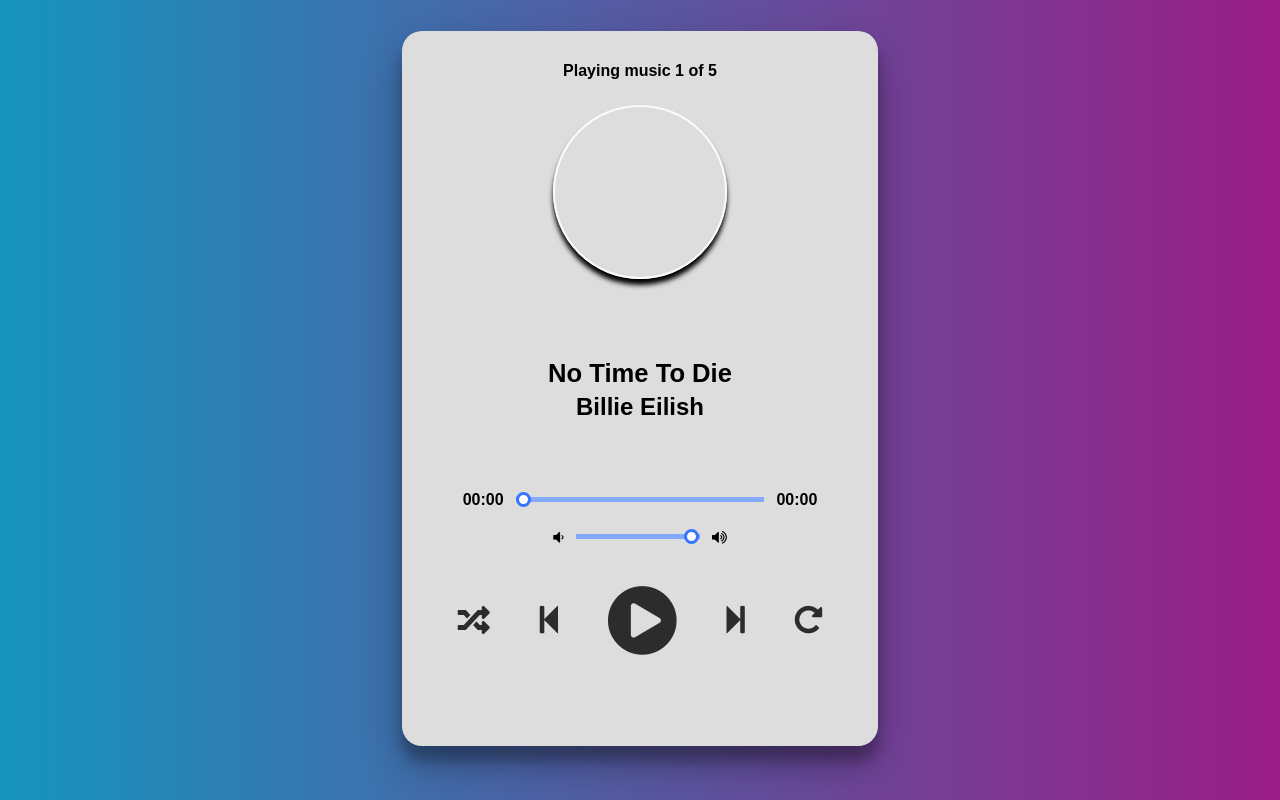
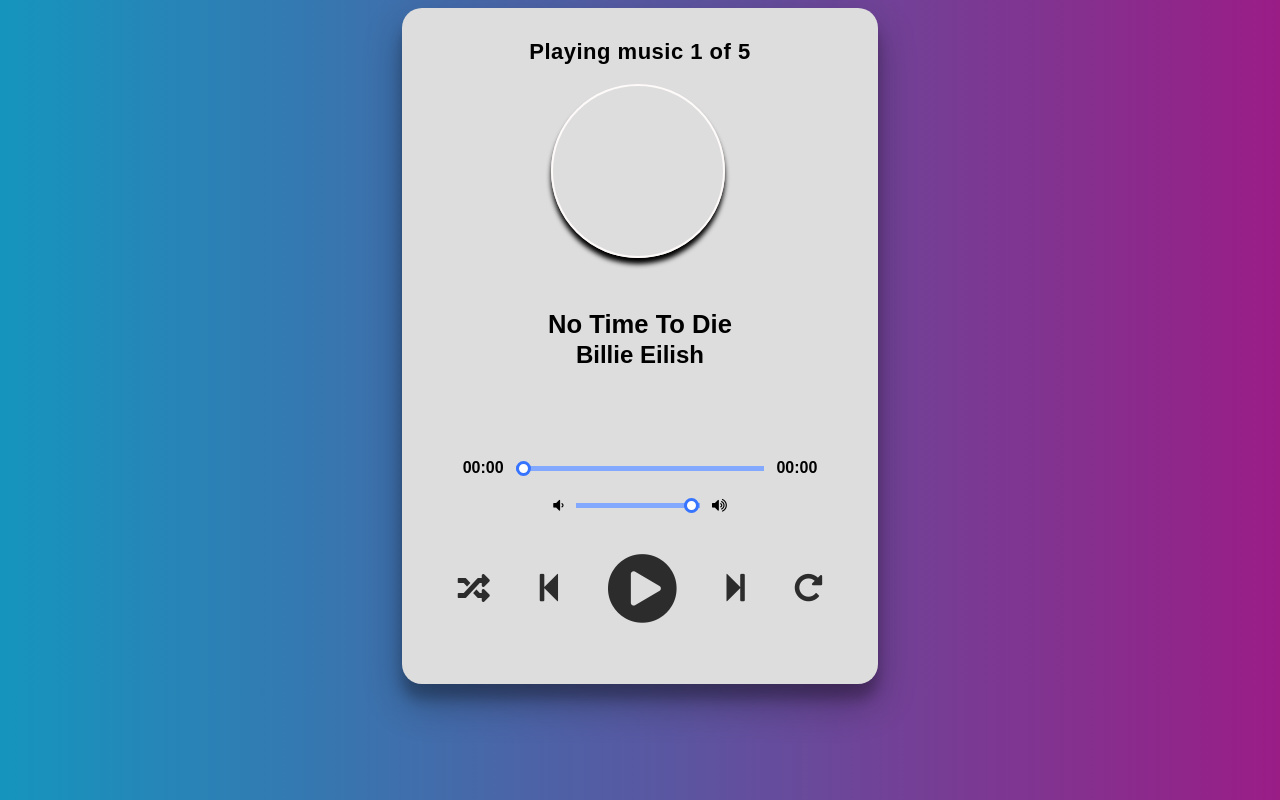
Before and after one commit to AlenaVas98/WB_l2_Music-player, a plain HTML site: page index.html in a window 1280 px wide. Drawn offline with Linux system fonts and the light colour scheme.

Commit message:
changed css and html

```diff
--- a/index.html
+++ b/index.html
@@ -20,12 +20,14 @@
     <div class="player">
       <div class="wrapper">
         <div class="details">
-          <div class="now-playing">PLAYING x OF y</div>
-          <div class="track-visualisation">
-            <canvas class="canvasPosition"></canvas>
+          <div class="canvas_box">
+            <div class="now-playing">PLAYING x OF y</div>
+            <div class="track-visualisation">
+              <canvas id="canvas" class="canvasPosition"></canvas>
+            </div>
+            <div class="track-name">Track Name</div>
+            <div class="track-artist">Track Artist</div>
           </div>
-          <div class="track-name">Track Name</div>
-          <div class="track-artist">Track Artist</div>
         </div>
 
         <div class="slider_container">
--- a/src/js/index.js
+++ b/src/js/index.js
@@ -20,11 +20,14 @@
 let visualisation = true;
 
 let audio = current_track;
+
+let container = document.querySelector(".canvas_box");
+
 // данные для создания звуковых волн
-let C = document.querySelector("canvas"),
+let C = document.getElementById("canvas"),
   $ = C.getContext("2d"),
-  W = (C.width = innerWidth),
-  H = (C.height = innerHeight),
+  W = (C.width = container.clientWidth),
+  H = (C.height = container.clientHeight),
   centerX = W / 2,
   centerY = H / 2,
   radius,
@@ -42,29 +45,28 @@
   {
     name: "No Time To Die",
     artist: "Billie Eilish",
-    music: "src/style/music/Billie_Eilish_-_No_Time_To_Die_68398336.mp3",
+    music: "src/music/Billie_Eilish_-_No_Time_To_Die_68398336.mp3",
   },
   {
     name: "Falling Down",
     artist: "Wid Cards",
-    music: "src/style/music/Gavin_DeGraw_-_Fire_29572564 copy.mp3",
+    music: "src/music/Gavin_DeGraw_-_Fire_29572564 copy.mp3",
   },
   {
     name: "I Bet My Life",
     artist: "Imagine_Dragons",
-    music: "src/style/music/Imagine_Dragons_-_I_Bet_My_Life_47829288.mp3",
+    music: "src/music/Imagine_Dragons_-_I_Bet_My_Life_47829288.mp3",
   },
   {
     name: "Children Of The Sky A Starfield",
     artist: "Imagine Dragons",
     music:
-      "src/style/music/imagine-dragons-children-of-the-sky-a-starfield-song-mp3.mp3",
+      "src/music/imagine-dragons-children-of-the-sky-a-starfield-song-mp3.mp3",
   },
   {
     name: "House Of Memories",
     artist: "Panic At The Disco",
-    music:
-      "src/style/music/Panic_At_The_Disco_-_House_Of_Memories_47951357.mp3",
+    music: "src/music/Panic_At_The_Disco_-_House_Of_Memories_47951357.mp3",
   },
 ];
 
@@ -224,19 +226,18 @@
   audio.play();
   startAnimation();
   function startAnimation() {
-    C.style.display = "block";
     radius = 105;
 
     $.clearRect(0, 0, W, H);
 
     $.beginPath();
     $.arc(centerX, centerY, radius, 0, Math.PI * (2 * piece));
-    $.lineWidth = 30;
+    $.lineWidth = 20;
     $.stroke();
     analyser.getByteFrequencyData(frequencyArray);
     for (let i = 0; i < bars; i++) {
-      radius = 110;
-      rads = (Math.PI * 2) / bars;
+      radius = 90;
+      rads = (Math.PI * 2) / bars; //линии
       barHeight = frequencyArray[i] * 0.6;
 
       x = centerX + Math.cos(rads * i) * radius;
--- a/src/style/style.css
+++ b/src/style/style.css
@@ -5,7 +5,7 @@
 }
 
 .player {
-  height: 95vh;
+  height: 95%;
   display: flex;
   align-items: center;
   flex-direction: column;
@@ -18,6 +18,7 @@
   background-color: #ddd;
   box-shadow: rgba(0, 0, 0, 0.3) 0px 19px 38px,
     rgba(0, 0, 0, 0.22) 0px 15px 12px;
+  padding-bottom: 0px;
 }
 
 .details {
@@ -28,36 +29,29 @@
   margin-bottom: 60px;
 }
 
-.track-visualisation {
-  margin: 25px 25px 80px 25px;
-  height: 170px;
-  width: 170px;
-  border: 2px solid #fffafa;
-  background-size: cover;
-  background-position: center;
-  border-radius: 50%;
-  -moz-box-shadow: 0px 6px 5px black;
-  -webkit-box-shadow: 0px 6px 5px black;
-  box-shadow: 0px 6px 5px black;
-  -moz-border-radius: 190px;
-  -webkit-border-radius: 190px;
-  border-radius: 190px;
-  position: relative;
-}
-
 .now-playing {
-  font-size: 1rem;
-  z-index: 1000;
+  font-size: 22px;
+  letter-spacing: 0.5px;
 }
 
 .track-name {
   font-size: 1.6rem;
-  z-index: 1000;
+  bottom: 50px;
 }
 
 .track-artist {
   margin-top: 5px;
   font-size: 1.5rem;
+  bottom: 20px;
+}
+.now-playing,
+.track-name,
+.track-artist {
+  position: absolute;
+  width: 100%;
+  display: flex;
+  justify-content: center;
+  align-items: center;
   z-index: 1000;
 }
 
@@ -93,7 +87,6 @@
   display: flex;
   justify-content: center;
   align-items: center;
-  z-index: 1000;
 }
 
 .seek_slider,
@@ -211,11 +204,33 @@
 .stroke:nth-child(7) {
   animation-delay: 0s;
 }
-
+.track-visualisation {
+  margin: 45px 25px 3px 111px;
+  height: 170px;
+  width: 170px;
+  border: 2px solid #fffafa;
+  background-size: cover;
+  background-position: center;
+  border-radius: 50%;
+  -moz-box-shadow: 0px 6px 5px black;
+  -webkit-box-shadow: 0px 6px 5px black;
+  box-shadow: 0px 6px 5px black;
+  -moz-border-radius: 190px;
+  -webkit-border-radius: 190px;
+  border-radius: 190px;
+}
+.canvas_box {
+  width: 400px;
+  height: 350px;
+  position: relative;
+}
 .canvasPosition {
   position: absolute;
-  right: -515px;
-  top: -215px;
-  height: 600px;
-  width: 1200px;
+  right: 2px;
+  top: -40px;
+  padding-left: 0;
+  padding-right: 0;
+  margin-left: auto;
+  margin-right: auto;
+  display: block;
 }
```
Also changed, not shown: 5 other files.
